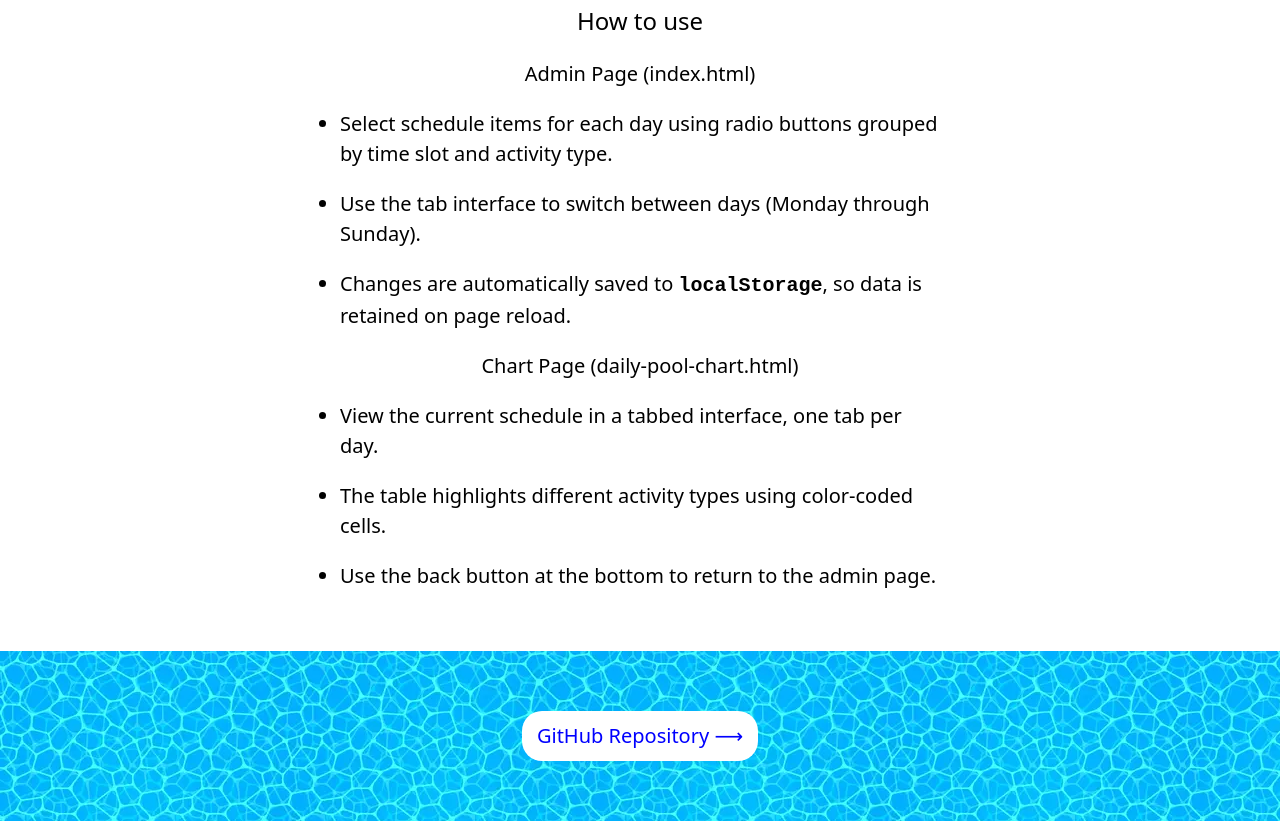
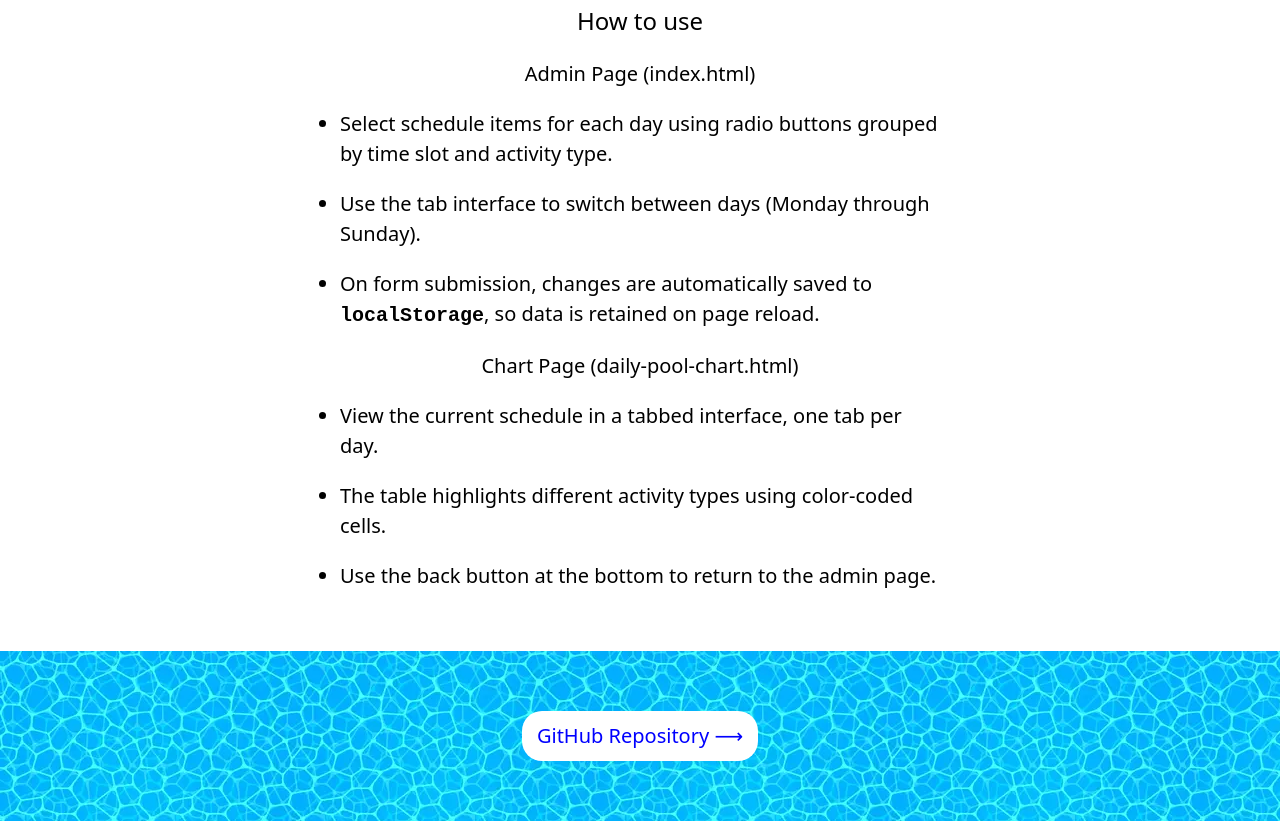
Before and after one commit to chrisnajman/pool-schedules, a plain HTML site: page about.html in a window 1280 px wide. Shown: the part 738-1559 px from the top of the page. Drawn offline with Linux system fonts and the light colour scheme.

Commit message:
Improved primary navigation link styling. Updated text in README and about.html for greater clarity

```diff
--- a/about.html
+++ b/about.html
@@ -70,7 +70,8 @@
             <ul class="flow">
                 <li>Select schedule items for each day using radio buttons grouped by time slot and activity type.</li>
                 <li>Use the tab interface to switch between days (Monday through Sunday).</li>
-                <li>Changes are automatically saved to <code>localStorage</code>, so data is retained on page reload.
+                <li>On form submission, changes are automatically saved to <code>localStorage</code>, so data is
+                    retained on page reload.
                 </li>
             </ul>
 
--- a/style.css
+++ b/style.css
@@ -631,7 +631,7 @@ button[role="tab"] {
         border-radius: var(--border-radius);
         cursor: pointer;
         text-decoration: underline;
-        text-underline-offset: 0.25rem;
+        text-underline-offset: 0.4rem;
 
         &:hover {
             opacity: 0.75;
```
Also changed, not shown: README.md.
